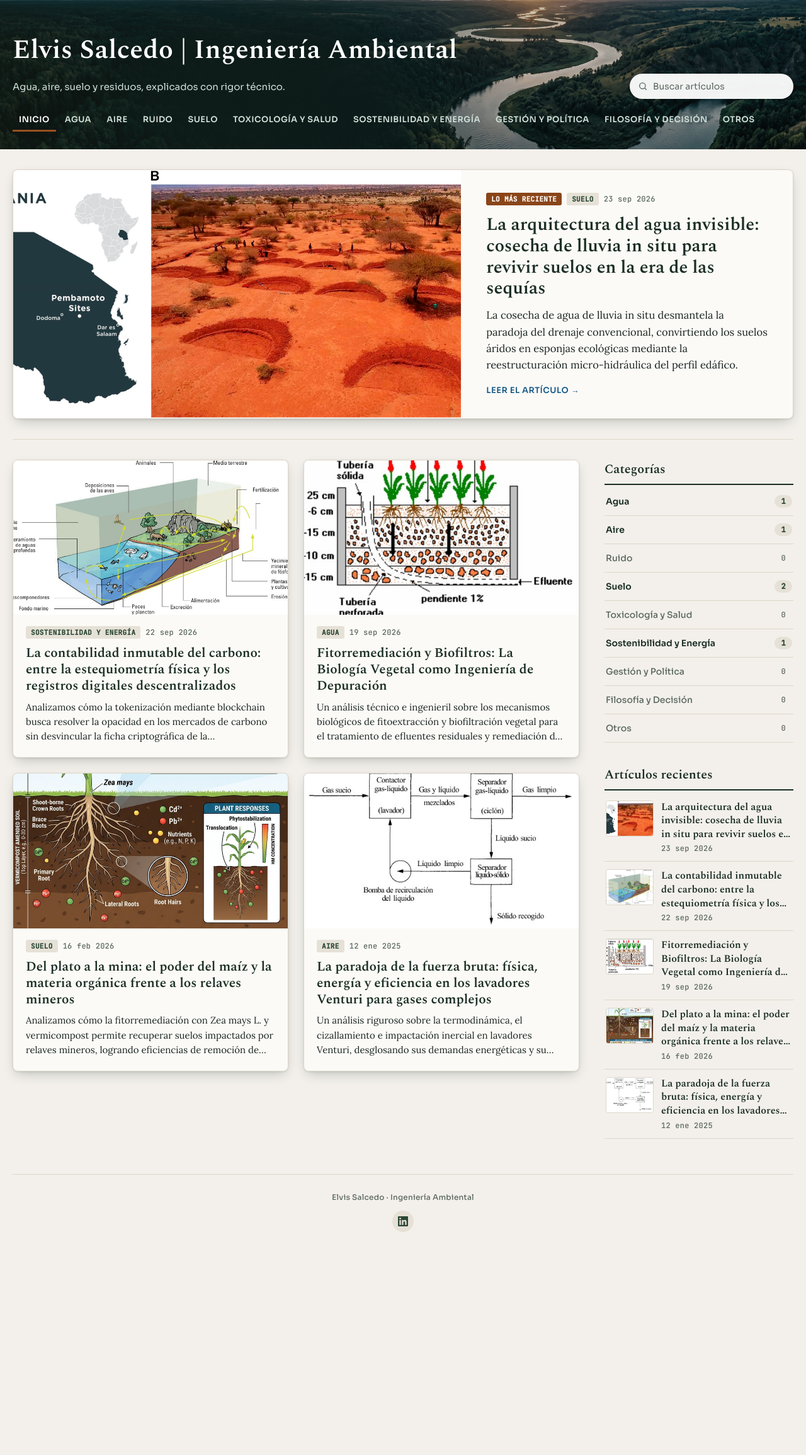
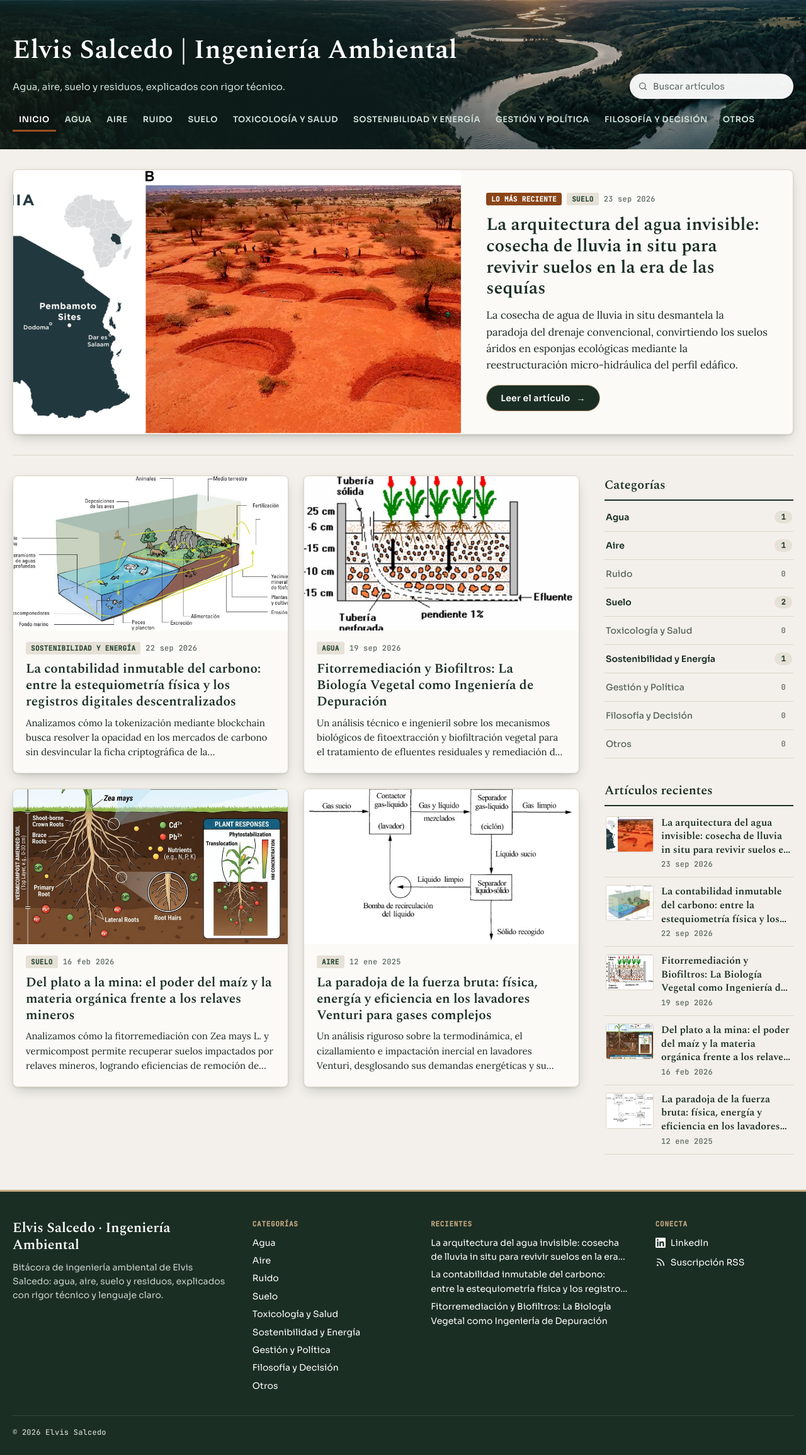
Before and after one commit to elvissalcedo/elvissalcedo.github.io, a Jekyll site: the page built from index.html, in a window 1280 px wide. Shown: the whole page at 63% size. Built offline with Jekyll 4.4.1, drawn with Linux system fonts in a browser that asks for light colours; before the commit the page ends 2008 px from its top, so only the background shows below that.

Commit message:
feat(pie): pie de página en columnas sobre verde bosque y botón con flecha
El pie pasa a cuatro columnas (marca, categorías, recientes y contacto con
LinkedIn y RSS) que se apilan en tablet y celular. Suma la clase reutilizable
.boton-flecha y la aplica a "Volver al inicio" del 404 y a "Leer el
artículo" de la tarjeta destacada.

```diff
--- a/_includes/footer.html
+++ b/_includes/footer.html
@@ -1,13 +1,63 @@
+{%- comment -%}
+  Pie de página en columnas sobre el verde bosque (--forest): marca y
+  bajada, categorías, los 3 artículos más recientes y contacto. Todo sale de
+  datos reales: la bajada es la `description` de _config.yml, las categorías
+  son las mismas del menú y los recientes respetan `hidden` igual que la
+  portada. En celular las columnas se apilan; en tablet van de a dos.
+{%- endcomment %}
+{%- assign visibles_pie = site.posts | where_exp: "p", "p.hidden != true" %}
   <footer class="site-footer">
-    Elvis Salcedo &middot; Ingeniería Ambiental
-    {%- comment -%}
-      Redes sociales: por ahora solo LinkedIn. Las demás (Facebook, WhatsApp,
-      Gmail, YouTube, TikTok) se agregan acá cuando exista cada cuenta --
-      nunca como un enlace vacío que no lleva a ningún lado.
-    {%- endcomment %}
-    <div class="social-links">
-      <a href="https://www.linkedin.com/in/salcedo-tarazona" target="_blank" rel="noopener" aria-label="LinkedIn">
-        <svg role="img" viewBox="0 0 24 24" xmlns="http://www.w3.org/2000/svg"><title>LinkedIn</title><path d="M20.447 20.452h-3.554v-5.569c0-1.328-.027-3.037-1.852-3.037-1.853 0-2.136 1.445-2.136 2.939v5.667H9.351V9h3.414v1.561h.046c.477-.9 1.637-1.85 3.37-1.85 3.601 0 4.267 2.37 4.267 5.455v6.286zM5.337 7.433c-1.144 0-2.063-.926-2.063-2.065 0-1.138.92-2.063 2.063-2.063 1.14 0 2.064.925 2.064 2.063 0 1.139-.925 2.065-2.064 2.065zm1.782 13.019H3.555V9h3.564v11.452zM22.225 0H1.771C.792 0 0 .774 0 1.729v20.542C0 23.227.792 24 1.771 24h20.451C23.2 24 24 23.227 24 22.271V1.729C24 .774 23.2 0 22.222 0h.003z"/></svg>
-      </a>
+    <div class="pie-grilla">
+      <div class="pie-columna pie-marca">
+        <p class="pie-marca-nombre">Elvis Salcedo &middot; Ingeniería Ambiental</p>
+        {%- if site.description %}
+        <p class="pie-descripcion">{{ site.description }}</p>
+        {%- endif %}
+      </div>
+
+      <nav class="pie-columna" aria-labelledby="pie-titulo-categorias">
+        <h2 id="pie-titulo-categorias" class="pie-titulo">Categorías</h2>
+        <ul class="pie-lista">
+          {%- for cat in site.categorias %}
+          <li><a href="/categorias/{{ cat.slug }}.html">{{ cat.name }}</a></li>
+          {%- endfor %}
+        </ul>
+      </nav>
+
+      <section class="pie-columna" aria-labelledby="pie-titulo-recientes">
+        <h2 id="pie-titulo-recientes" class="pie-titulo">Recientes</h2>
+        <ul class="pie-lista pie-recientes">
+          {%- for p in visibles_pie limit: 3 %}
+          <li><a href="{{ p.url }}">{{ p.title }}</a></li>
+          {%- endfor %}
+        </ul>
+      </section>
+
+      <section class="pie-columna" aria-labelledby="pie-titulo-conecta">
+        <h2 id="pie-titulo-conecta" class="pie-titulo">Conecta</h2>
+        {%- comment -%}
+          Redes sociales: por ahora solo LinkedIn. Las demás (Facebook,
+          WhatsApp, Gmail, YouTube, TikTok) se agregan acá cuando exista cada
+          cuenta -- nunca como un enlace vacío que no lleva a ningún lado.
+          El ícono es un SVG de Simple Icons escrito directo en el HTML, sin
+          ninguna imagen externa.
+        {%- endcomment %}
+        <ul class="pie-lista pie-conecta">
+          <li>
+            <a href="https://www.linkedin.com/in/salcedo-tarazona" target="_blank" rel="noopener">
+              <svg aria-hidden="true" focusable="false" fill="currentColor" viewBox="0 0 24 24" xmlns="http://www.w3.org/2000/svg"><path d="M20.447 20.452h-3.554v-5.569c0-1.328-.027-3.037-1.852-3.037-1.853 0-2.136 1.445-2.136 2.939v5.667H9.351V9h3.414v1.561h.046c.477-.9 1.637-1.85 3.37-1.85 3.601 0 4.267 2.37 4.267 5.455v6.286zM5.337 7.433c-1.144 0-2.063-.926-2.063-2.065 0-1.138.92-2.063 2.063-2.063 1.14 0 2.064.925 2.064 2.063 0 1.139-.925 2.065-2.064 2.065zm1.782 13.019H3.555V9h3.564v11.452zM22.225 0H1.771C.792 0 0 .774 0 1.729v20.542C0 23.227.792 24 1.771 24h20.451C23.2 24 24 23.227 24 22.271V1.729C24 .774 23.2 0 22.222 0h.003z"/></svg>
+              <span>LinkedIn</span>
+            </a>
+          </li>
+          <li>
+            <a href="{{ '/feed.xml' | relative_url }}">
+              <svg viewBox="0 0 24 24" fill="none" stroke="currentColor" stroke-width="2" stroke-linecap="round" stroke-linejoin="round" aria-hidden="true" focusable="false"><path d="M4 11a9 9 0 0 1 9 9"/><path d="M4 4a16 16 0 0 1 16 16"/><circle cx="5" cy="19" r="1"/></svg>
+              <span>Suscripción RSS</span>
+            </a>
+          </li>
+        </ul>
+      </section>
     </div>
+
+    <p class="pie-copy">&copy; {{ site.time | date: '%Y' }} Elvis Salcedo</p>
   </footer>
--- a/_includes/post-card.html
+++ b/_includes/post-card.html
@@ -36,7 +36,7 @@
           <p class="post-excerpt">{{ include.post.excerpt }}</p>
           {%- endunless %}
           {%- if include.destacada %}
-          <a class="post-card-leer" href="{{ include.post.url }}" aria-hidden="true" tabindex="-1">Leer el artículo &rarr;</a>
+          <a class="post-card-leer boton-flecha" href="{{ include.post.url }}" aria-hidden="true" tabindex="-1">Leer el artículo <span class="boton-flecha-icono">&rarr;</span></a>
           {%- endif %}
         </div>
       </div>
--- a/assets/css/styles.css
+++ b/assets/css/styles.css
@@ -558,13 +558,9 @@ blockquote {
   padding: 3px 8px;
   border-radius: 3px;
 }
-.post-card-leer {
-  display: inline-block;
-  margin-top: 18px;
-  font: 600 13px 'Sora', sans-serif;
-  letter-spacing: 0.04em;
-  text-transform: uppercase;
-}
+/* "Leer el artículo": la forma de botón la pone .boton-flecha (más abajo);
+   acá solo el aire que lo separa del extracto. */
+.post-card-leer { margin-top: 18px; }
 /* Tablet y escritorio angosto: apilada, pero con la foto más baja (2:1) para
    que no ocupe media pantalla antes del título. */
 @media (min-width: 640px) and (max-width: 1099px) {
@@ -605,24 +601,15 @@ blockquote {
 /* ==========================================================================
    PORTADA: SECCIONES Y LATERAL
    Tres bloques que se leen por separado: la destacada, la grilla con su
-   lateral, y el pie. Los separa una línea fina del mismo verde grisáceo de
-   los bordes (--border), no una raya dura.
+   lateral, y el pie. Entre la destacada y la grilla, una línea fina del
+   color de los bordes (--border), no una raya dura; el pie ya se separa
+   solo por su fondo verde bosque.
    ========================================================================== */
 .portada-cuerpo {
   border-top: 1px solid var(--border);
   padding-top: 32px;
 }
-/* La línea antes del pie, solo en la portada. Va al ancho de la grilla (no
-   de borde a borde) para que se lea como el cierre del contenido. */
 .es-portada .page-body { padding-bottom: 56px; }
-.es-portada .site-footer {
-  width: min(calc(100% - 40px), calc(var(--ancho-listado) - 40px));
-  margin: 0 auto;
-  border-top: 1px solid var(--border);
-}
-@media (max-width: 639px) {
-  .es-portada .site-footer { width: calc(100% - 32px); }
-}
 
 /* ---- Lateral: categorías con conteo + artículos recientes ---- */
 .portada-lateral { margin-top: 40px; }
@@ -1129,47 +1116,130 @@ blockquote {
   line-height: 1.9;
 }
 
-/* ---- Pie de página ---- */
+/* ==========================================================================
+   PIE DE PÁGINA -- columnas sobre el verde bosque (--forest), texto claro
+   (--on-dark) y una línea fina de arena (--earth) arriba. Contraste: blanco
+   sobre --forest 14.4:1, la bajada (#c8d2cb) 9.3:1 y los títulos de columna
+   (--earth) 6.4:1 -- fijos en los dos modos, igual que el encabezado.
+   Cuatro columnas en escritorio, dos en tablet, una en celular.
+   ========================================================================== */
 .site-footer {
-  color: var(--muted);
-  font: 500 12px 'Sora', sans-serif;
-  letter-spacing: 0.02em;
-  text-align: center;
-  padding: 28px 20px 48px;
+  background: var(--forest);
+  color: var(--on-dark);
+  border-top: 3px solid var(--earth);
+  font: 400 14px/1.6 'Sora', sans-serif;
+  padding: 44px 20px 28px;
 }
-.site-footer a { color: var(--link); }
-
-/* ---- Redes sociales (footer) ---- */
-/* SVG de Simple Icons insertados directo en el HTML -- sin depender de
-   ninguna imagen externa. Solo LinkedIn por ahora: las demás redes se suman
-   en _includes/footer.html cuando exista cada cuenta (antes estaban con
-   href="#", enlaces que no llevaban a ningún lado). */
-.social-links {
-  display: flex;
-  justify-content: center;
-  gap: 10px;
-  margin: 14px 0 4px;
+.pie-grilla {
+  max-width: calc(var(--ancho-listado) - 40px);
+  margin: 0 auto;
+  display: grid;
+  grid-template-columns: 1fr;
+  gap: 32px;
 }
-.social-links a {
+@media (min-width: 601px) {
+  .pie-grilla { grid-template-columns: 1fr 1fr; gap: 36px 40px; }
+}
+@media (min-width: 1000px) {
+  .pie-grilla { grid-template-columns: 1.4fr 1fr 1.3fr 0.9fr; }
+}
+.pie-marca-nombre {
+  margin: 0 0 10px;
+  color: var(--on-dark);
+  font: 600 22px/1.25 'Spectral', serif;
+}
+.pie-descripcion {
+  margin: 0;
+  max-width: 34ch;
+  color: #c8d2cb;
+}
+.pie-titulo {
+  margin: 0 0 12px;
+  color: var(--earth);
+  font: 600 11px 'JetBrains Mono', monospace;
+  letter-spacing: 0.06em;
+  text-transform: uppercase;
+}
+.pie-lista {
+  list-style: none;
+  margin: 0;
+  padding: 0;
+}
+.pie-lista li + li { margin-top: 6px; }
+.site-footer a,
+.site-footer a:visited { color: var(--on-dark); }
+.site-footer a:hover {
+  color: var(--on-dark);
+  text-decoration: underline;
+  text-underline-offset: 0.15em;
+}
+/* Sobre el verde oscuro el anillo azul de foco se pierde: acá va blanco. */
+.site-footer a:focus-visible { outline-color: var(--on-dark); }
+.pie-recientes a {
+  display: -webkit-box;
+  -webkit-line-clamp: 2;
+  -webkit-box-orient: vertical;
+  overflow: hidden;
+}
+.pie-conecta a {
   display: inline-flex;
   align-items: center;
-  justify-content: center;
-  width: 34px;
-  height: 34px;
-  border-radius: 50%;
-  background: var(--label-bg);
-  color: var(--heading-alt);
-  transition: background-color .15s ease, color .15s ease;
+  gap: 8px;
 }
-.social-links a:hover {
-  background: var(--heading-alt);
-  color: #ffffff;
+.pie-conecta svg {
+  flex: none;
+  width: 16px;
+  height: 16px;
+}
+.pie-copy {
+  max-width: calc(var(--ancho-listado) - 40px);
+  margin: 36px auto 0;
+  padding-top: 18px;
+  border-top: 1px solid rgba(255, 255, 255, 0.12);
+  color: #c8d2cb;
+  font: 500 12px 'JetBrains Mono', monospace;
+  letter-spacing: 0.02em;
+}
+
+/* ==========================================================================
+   BOTÓN CON FLECHA -- píldora reutilizable para un llamado a la acción
+   (404 "Volver al inicio", "Leer el artículo" de la destacada). La flecha va
+   en su propio <span class="boton-flecha-icono" aria-hidden="true"> y se
+   corre 5px al pasar el mouse o al llegar con el teclado. El borde de arena
+   lo separa del fondo en modo oscuro, donde --forest casi iguala a
+   --surface. Blanco sobre --forest: 14.4:1; sobre --forest-accent: 10.2:1.
+   `a.` delante para ganarle al subrayado de .texto-corrido a.
+   ========================================================================== */
+a.boton-flecha {
+  display: inline-flex;
+  align-items: center;
+  align-self: flex-start;
+  gap: 10px;
+  padding: 11px 22px;
+  border: 1px solid var(--earth);
+  border-radius: 999px;
+  background: var(--forest);
+  color: var(--on-dark);
+  font: 600 14px 'Sora', sans-serif;
+  letter-spacing: 0.02em;
   text-decoration: none;
 }
-.social-links svg {
-  width: 16px;
-  height: 16px;
-  fill: currentColor;
+a.boton-flecha:visited { color: var(--on-dark); }
+a.boton-flecha:hover {
+  background: var(--forest-accent);
+  color: var(--on-dark);
+  text-decoration: none;
+}
+.boton-flecha-icono {
+  display: inline-block;
+  transition: transform 0.3s ease;
+}
+.boton-flecha:hover .boton-flecha-icono,
+.boton-flecha:focus-visible .boton-flecha-icono { transform: translateX(5px); }
+@media (prefers-reduced-motion: reduce) {
+  .boton-flecha-icono { transition: none; }
+  .boton-flecha:hover .boton-flecha-icono,
+  .boton-flecha:focus-visible .boton-flecha-icono { transform: none; }
 }
 
 /* ==========================================================================
```
